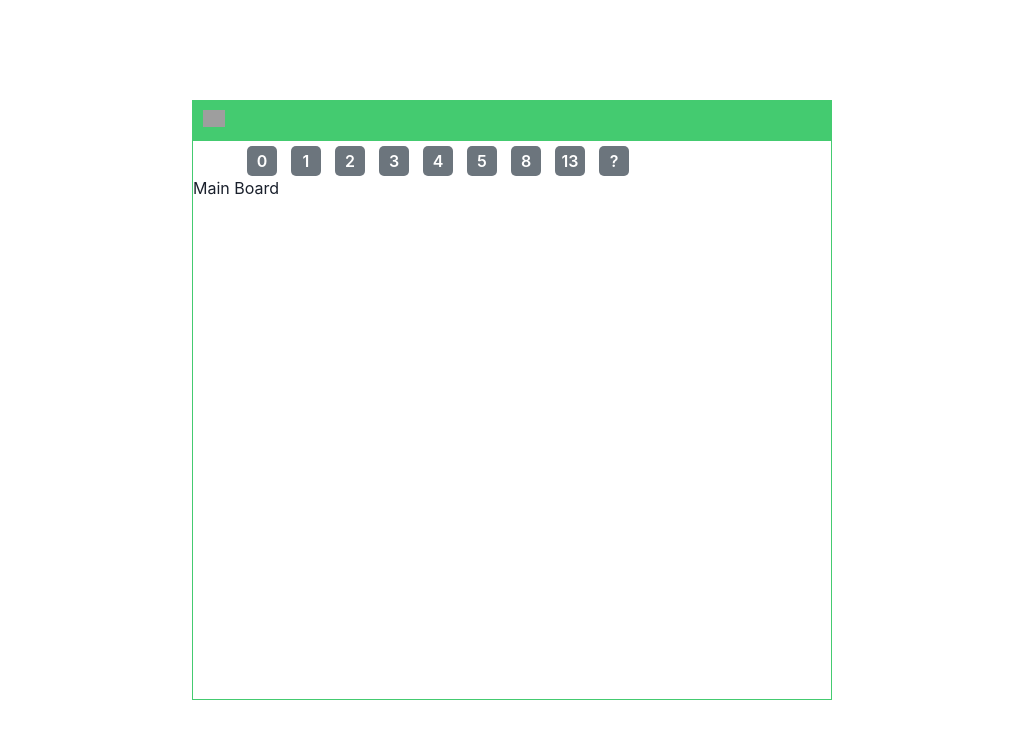
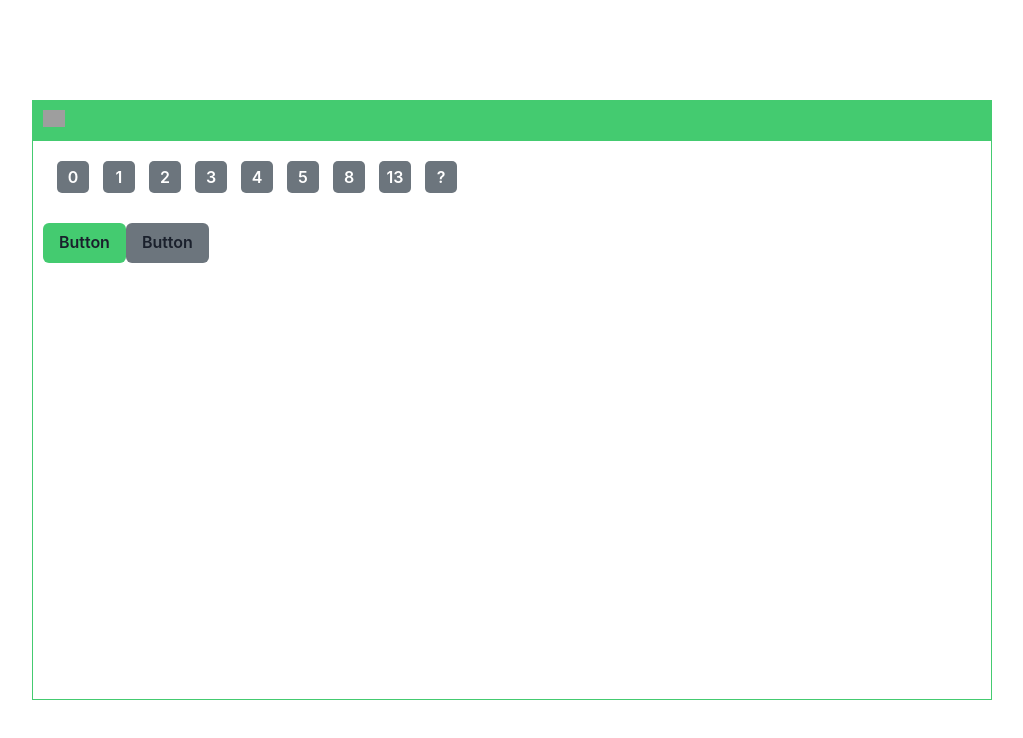
Before and after one commit to muratcan23/clone-Story-Estimate, a React (Create React App) app: page / in a window 1280 px wide. Shown: the top 738 px of the page, without its empty margins (128-1151 px from the left). Built offline with nearby package versions, Linux system fonts and the light colour scheme; grey boxes are pictures that could not be loaded.

Commit message:
add buttons

```diff
--- a/src/Components/Board.tsx
+++ b/src/Components/Board.tsx
@@ -1,14 +1,15 @@
-import { Box, Center, Text } from "@chakra-ui/react";
+import { Box, Center } from "@chakra-ui/react";
+import Buttons from "./Buttons";
 import User from "./User";
 import Votes from "./Votes";
 
 const Board = () => {
   return (
     <Center h="100vh" w="100vw">
-      <Box border="1.5px solid #44cb70" w="50vw" h="75vh">
+      <Box border="1.5px solid #44cb70" w="75vw" h="75vh">
         <User />
         <Votes />
-        <Text>Main Board</Text>
+        <Buttons />
       </Box>
     </Center>
   );
--- /dev/null
+++ b/src/Components/Buttons.tsx
@@ -0,0 +1,12 @@
+import { Button, Flex } from "@chakra-ui/react";
+
+const Buttons = () => {
+  return (
+    <Flex m="30px 10px auto 10px">
+      <Button bg="#44cb70">Button</Button>
+      <Button bg="#6c757d">Button</Button>
+    </Flex>
+  );
+};
+
+export default Buttons;
--- a/src/Components/Votes.tsx
+++ b/src/Components/Votes.tsx
@@ -3,13 +3,13 @@ const POINTS = [0, 1, 2, 3, 4, 5, 8, 13, "?"];
 
 const Votes = () => {
   return (
-    <Flex mb="auto" mr="auto" ml="40px">
+    <Flex m="15px auto auto 10px">
       {POINTS.map((point) => (
         <Box
           key={point}
           as="button"
-          h="30px"
-          w="30px"
+          h="32px"
+          w="32px"
           borderRadius="5px"
           bg="#6c757d"
           _hover={{ bg: "#585f69" }}
```
